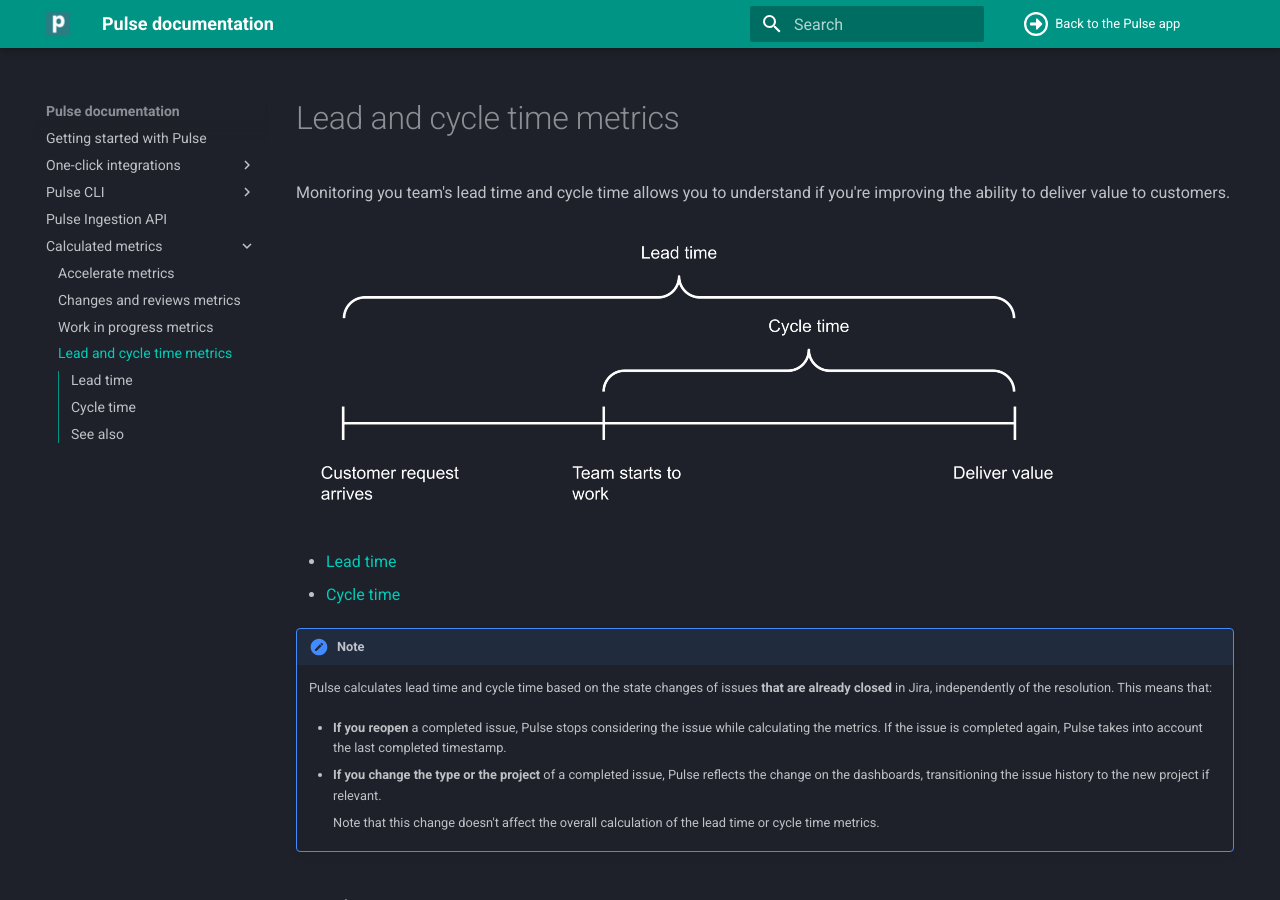
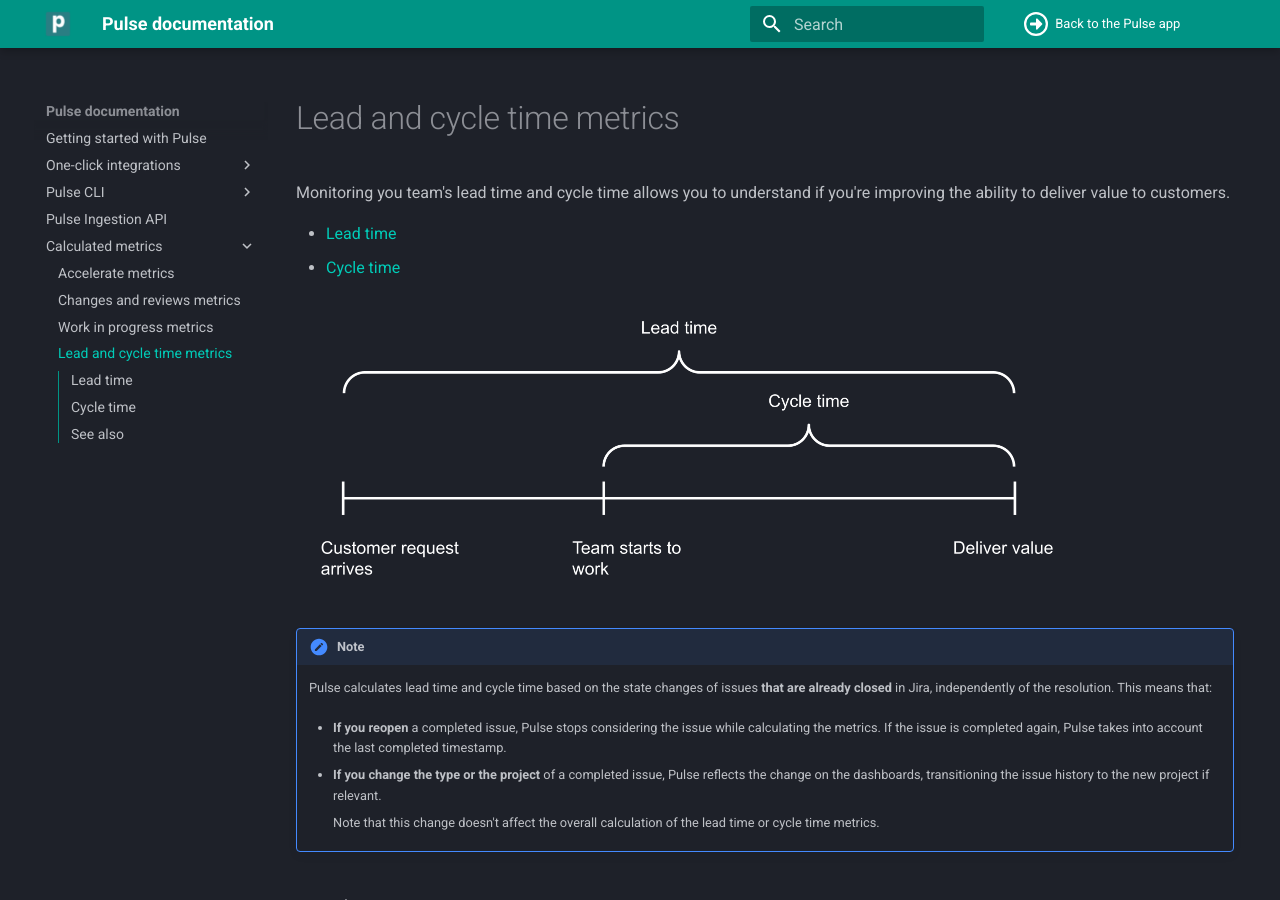
Before and after one commit to codacy/pulse-user-docs, an MkDocs documentation site: the page built from docs/metrics/lead-cycle-time.md, in a window 1280 px wide and 900 px high. Built offline with MkDocs 1.6.1 and Material for MkDocs 9.7.7, drawn with Linux system fonts in a browser that asks for light colours.

Commit message:
clean: Move list of metrics above the image

```diff
--- a/docs/metrics/lead-cycle-time.md
+++ b/docs/metrics/lead-cycle-time.md
@@ -2,10 +2,10 @@
 
 Monitoring you team's lead time and cycle time allows you to understand if you're improving the ability to deliver value to customers.
 
-![Lead time versus cycle time](images/lead-cycle-time.png)
-
 -   [Lead time](#lead-time)
 -   [Cycle time](#cycle-time)
+
+![Lead time versus cycle time](images/lead-cycle-time.png)
 
 !!! note
     Pulse calculates lead time and cycle time based on the state changes of issues **that are already closed** in Jira, independently of the resolution. This means that:
```
